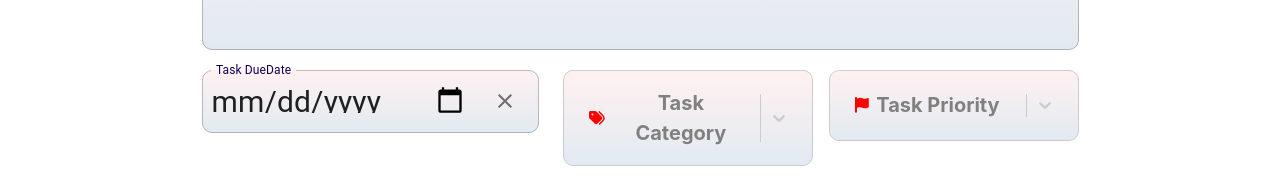
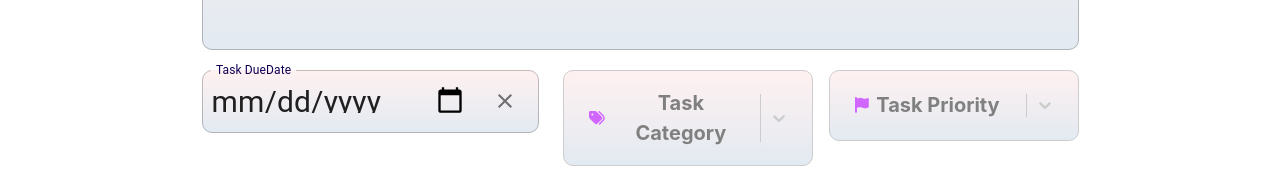
Before and after one commit to priscaolose/Group7_Capstone, a React (Create React App) app in the folder focus-app/: page /addtask in a window 1280 px wide. Shown: the part 486-677 px from the top of the page. Built offline with nearby package versions, Linux system fonts and the light colour scheme; the HTML template or start-up script is replaced by a standard one.

Commit message:
Changing the colors from red to purple in the drop down menus

```diff
--- a/focus-app/src/ColorDropdown.js
+++ b/focus-app/src/ColorDropdown.js
@@ -16,12 +16,12 @@ const ColorDropdown = ({ name, onChange }) => {
   const [selectedValue, setSelectedValue] = useState(null);
 
   const options = [
-    { value: "personal", label: "Personal", color: "#FF6666", icon: faUser },
-    { value: "academic", label: "Academic", color:"#FF6666", icon: faGraduationCap },
-    { value: "career", label: "Career", color: "#FF6666", icon: faBriefcase },
-    { value: "social", label: "Social", color: "#FF6666", icon: faUsers },
-    { value: "household", label: "Household Activities", color:"#FF6666", icon: faHome },
-    { value: "miscellaneous", label: "Miscellaneous", color:"#FF6666", icon: faEllipsisH },
+    { value: "personal", label: "Personal", color:  "#d166ff", icon: faUser },
+    { value: "academic", label: "Academic", color: "#d166ff", icon: faGraduationCap },
+    { value: "career", label: "Career", color:  "#d166ff", icon: faBriefcase },
+    { value: "social", label: "Social", color:  "#d166ff", icon: faUsers },
+    { value: "household", label: "Household Activities", color: "#d166ff", icon: faHome },
+    { value: "miscellaneous", label: "Miscellaneous", color: "#d166ff", icon: faEllipsisH },
   ];
 
   const handleChange = (selectedOption) => {
@@ -89,7 +89,7 @@ const ColorDropdown = ({ name, onChange }) => {
             <FontAwesomeIcon
               icon={faTags}
               size="sm"
-              style={{ marginRight: "8px", color: selectedValue ? selectedValue.color : "red" }}
+              style={{ marginRight: "8px", color: selectedValue ? selectedValue.color :  "#d166ff" }}
             />
             <span style={{ fontSize: "20px", fontWeight: "bold" }}>Task Category</span>
           </div>
--- a/focus-app/src/taskPriority.js
+++ b/focus-app/src/taskPriority.js
@@ -13,14 +13,14 @@ const PriorityDropdown = ({ name, onChange }) => {
   const [selectedValue, setSelectedValue] = useState(null);
 
   const options = [
-    { value: "high", label: "High", color: "#FF6666", icon: faExclamationCircle },
-    { value: "medium", label: "Medium", color: "#FF6666", icon: faExclamationTriangle },
-    { value: "low", label: "Low", color: "#FF6666", icon: faInfoCircle },
-    { value: "none", label: "None", color:"#FF6666", icon: faCircle },
+    { value: "high", label: "High", color: "#d166ff", icon: faExclamationCircle },
+    { value: "medium", label: "Medium", color: "#d166ff", icon: faExclamationTriangle },
+    { value: "low", label: "Low", color: "#d166ff", icon: faInfoCircle },
+    { value: "none", label: "None", color:"#d166ff", icon: faCircle },
   ];
   const formatOptionLabel = ({ label, icon, color }) => (
     <div style={{ display: "flex", alignItems: "center" }}>
-      <FontAwesomeIcon icon={icon} style={{ marginRight: "8px", color }} /> {/* Dynamic color */}
+      <FontAwesomeIcon icon={icon} style={{ marginRight: "8px", color:"#d166ff" }} />
       {label}
     </div>
   );
@@ -46,7 +46,7 @@ const PriorityDropdown = ({ name, onChange }) => {
       padding: "15px",
       boxShadow: "none",
       borderRadius: "10px",
-      color: "#1059a2",
+      color: "#d166ff",
       backgroundImage: !selectedValue // Apply gradient if no option is selected
         ? "linear-gradient(to bottom, #FFF1F1, #E2EAF1)"
         : "none",
@@ -79,7 +79,7 @@ const PriorityDropdown = ({ name, onChange }) => {
         options={options}
         placeholder={
         <div style={{ display: "flex", alignItems: "center" }}>
-            <FontAwesomeIcon  icon={faFlag}   size="sm" style={{ marginRight: "8px",color: selectedValue ? selectedValue.color : "red" }} />
+            <FontAwesomeIcon  icon={faFlag}   size="sm" style={{ marginRight: "8px",color: selectedValue ? selectedValue.color :  "#d166ff" }} />
             <span style={{ fontSize: "20px",fontWeight: "bold",}}>Task Priority</span> {/* Reduced font size */}
         </div>
         }
```
